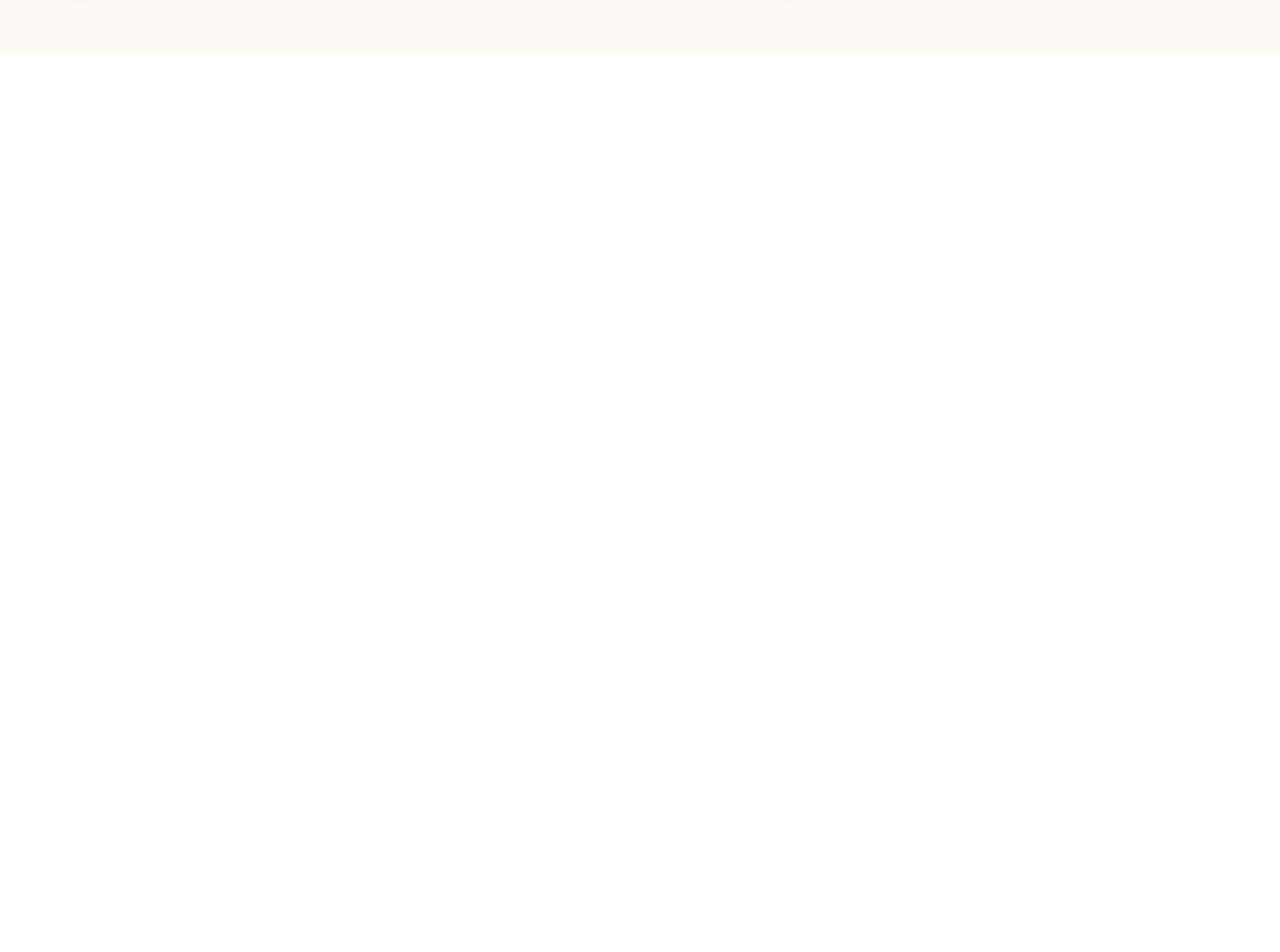
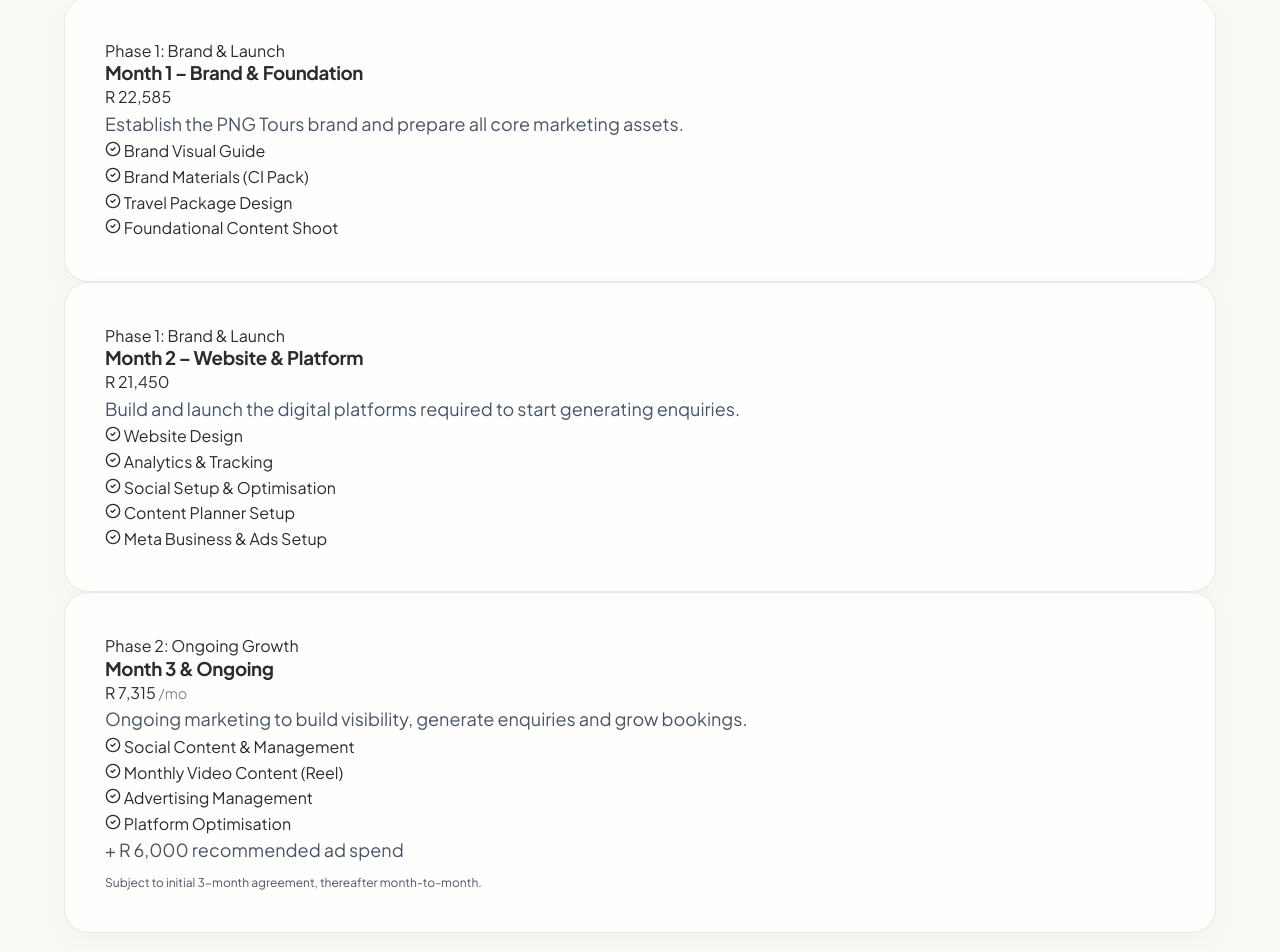
Before and after one commit to FrostyCreations/P-G-Tours, a React (Vite) app: page /quotes in a window 1280 px wide. Shown: the part 1526-2478 px from the top of the page. Before the commit the page ends 1577 px from the top, so only its background shows below. Built offline with nearby package versions, Linux system fonts and the light colour scheme.

Commit message:
feat: add Investment Overview & Rollout to quotes page

```diff
--- a/src/pages/QuotesPage.jsx
+++ b/src/pages/QuotesPage.jsx
@@ -256,6 +256,58 @@
             </div>
           </div>
         </div>
+
+        <div className="rollout-section">
+          <h2 className="rollout-title">Investment Overview & Rollout</h2>
+          <div className="rollout-grid">
+            {/* Month 1 */}
+            <div className="rollout-card glass-panel">
+              <span className="rollout-month">Phase 1: Brand & Launch</span>
+              <h3 className="rollout-phase">Month 1 – Brand & Foundation</h3>
+              <div className="rollout-price">R 22,585</div>
+              <p className="rollout-desc">Establish the PNG Tours brand and prepare all core marketing assets.</p>
+              <ul className="rollout-items">
+                <li className="rollout-item"><CheckCircle2 size={16} /> Brand Visual Guide</li>
+                <li className="rollout-item"><CheckCircle2 size={16} /> Brand Materials (CI Pack)</li>
+                <li className="rollout-item"><CheckCircle2 size={16} /> Travel Package Design</li>
+                <li className="rollout-item"><CheckCircle2 size={16} /> Foundational Content Shoot</li>
+              </ul>
+            </div>
+
+            {/* Month 2 */}
+            <div className="rollout-card glass-panel">
+              <span className="rollout-month">Phase 1: Brand & Launch</span>
+              <h3 className="rollout-phase">Month 2 – Website & Platform</h3>
+              <div className="rollout-price">R 21,450</div>
+              <p className="rollout-desc">Build and launch the digital platforms required to start generating enquiries.</p>
+              <ul className="rollout-items">
+                <li className="rollout-item"><CheckCircle2 size={16} /> Website Design</li>
+                <li className="rollout-item"><CheckCircle2 size={16} /> Analytics & Tracking</li>
+                <li className="rollout-item"><CheckCircle2 size={16} /> Social Setup & Optimisation</li>
+                <li className="rollout-item"><CheckCircle2 size={16} /> Content Planner Setup</li>
+                <li className="rollout-item"><CheckCircle2 size={16} /> Meta Business & Ads Setup</li>
+              </ul>
+            </div>
+
+            {/* Phase 2 */}
+            <div className="rollout-card glass-panel">
+              <span className="rollout-month">Phase 2: Ongoing Growth</span>
+              <h3 className="rollout-phase">Month 3 & Ongoing</h3>
+              <div className="rollout-price">R 7,315 <span style={{fontSize: '0.9rem', color: '#888'}}>/mo</span></div>
+              <p className="rollout-desc">Ongoing marketing to build visibility, generate enquiries and grow bookings.</p>
+              <ul className="rollout-items">
+                <li className="rollout-item"><CheckCircle2 size={16} /> Social Content & Management</li>
+                <li className="rollout-item"><CheckCircle2 size={16} /> Monthly Video Content (Reel)</li>
+                <li className="rollout-item"><CheckCircle2 size={16} /> Advertising Management</li>
+                <li className="rollout-item"><CheckCircle2 size={16} /> Platform Optimisation</li>
+              </ul>
+              <div className="rollout-note">
+                <p>+ R 6,000 recommended ad spend</p>
+                <p style={{marginTop: '0.5rem', fontSize: '0.75rem'}}>Subject to initial 3-month agreement, thereafter month-to-month.</p>
+              </div>
+            </div>
+          </div>
+        </div>
       </div>
     </div>
   );
```
